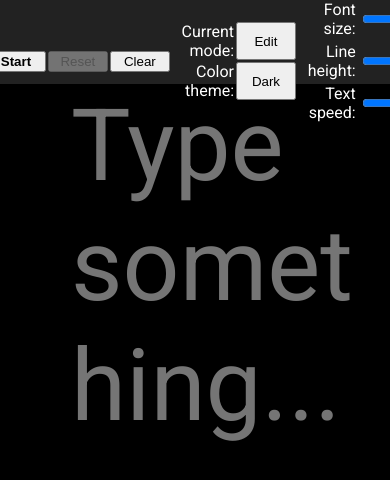
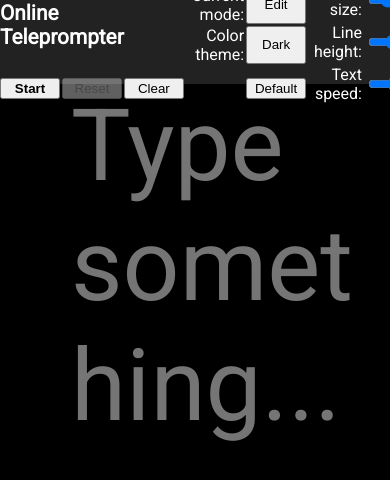
Before and after one commit to 30isnottoolate/online-teleprompter, a React app: page / in a window 390 px wide. Built offline with nearby package versions, Linux system fonts and the light colour scheme.

Commit message:
Add responsiveness rules for controller elements

```diff
--- a/src/Teleprompter.css
+++ b/src/Teleprompter.css
@@ -87,8 +87,8 @@ body {
 }
 
 #default-container {
-    align-content:space-around;
-    margin: auto;
+    display: grid;
+    align-content: center;
 }
 
 #default {
@@ -143,3 +143,59 @@ body {
     background-color: #ffffff;
     color: #000000;
 }
+
+@media only screen and (max-width: 1150px) {
+    #controller {
+        grid-template-columns: auto auto auto;
+        grid-template-rows: auto auto;
+        gap: 0.5vh 2vw;
+        align-content: center;
+        justify-content:space-evenly;
+    }
+
+    #logo {
+        grid-column: 1 / 2;
+        grid-row: 1 / 2;
+    }
+
+    h1 {
+        font-size: 1.3em;
+        margin: 0;
+    }
+
+    #main-buttons-group {
+        grid-column: 1 / 2;
+        grid-row: 2 / 3;
+    }
+
+    #mode-group {
+        grid-column: 2 / 3;
+        grid-row: 1 / 2;
+    }
+
+    #default-container {
+        display: grid;
+        grid-template-columns: auto;
+        grid-column: 2 / 3;
+        grid-row: 2 / 3;
+        justify-content: end;
+    }
+
+    #default {
+        font-weight: normal;
+        width: 4.5em;
+    }
+
+    #settings {
+        grid-column: 3 / 4;
+        grid-row: 1 / 3;
+    }
+
+    #font-size, #line-height, #text-speed {
+        width: 15vw
+    }
+}
+
+/*@media only screen and (max-width: 700px) {
+
+}*/
```
